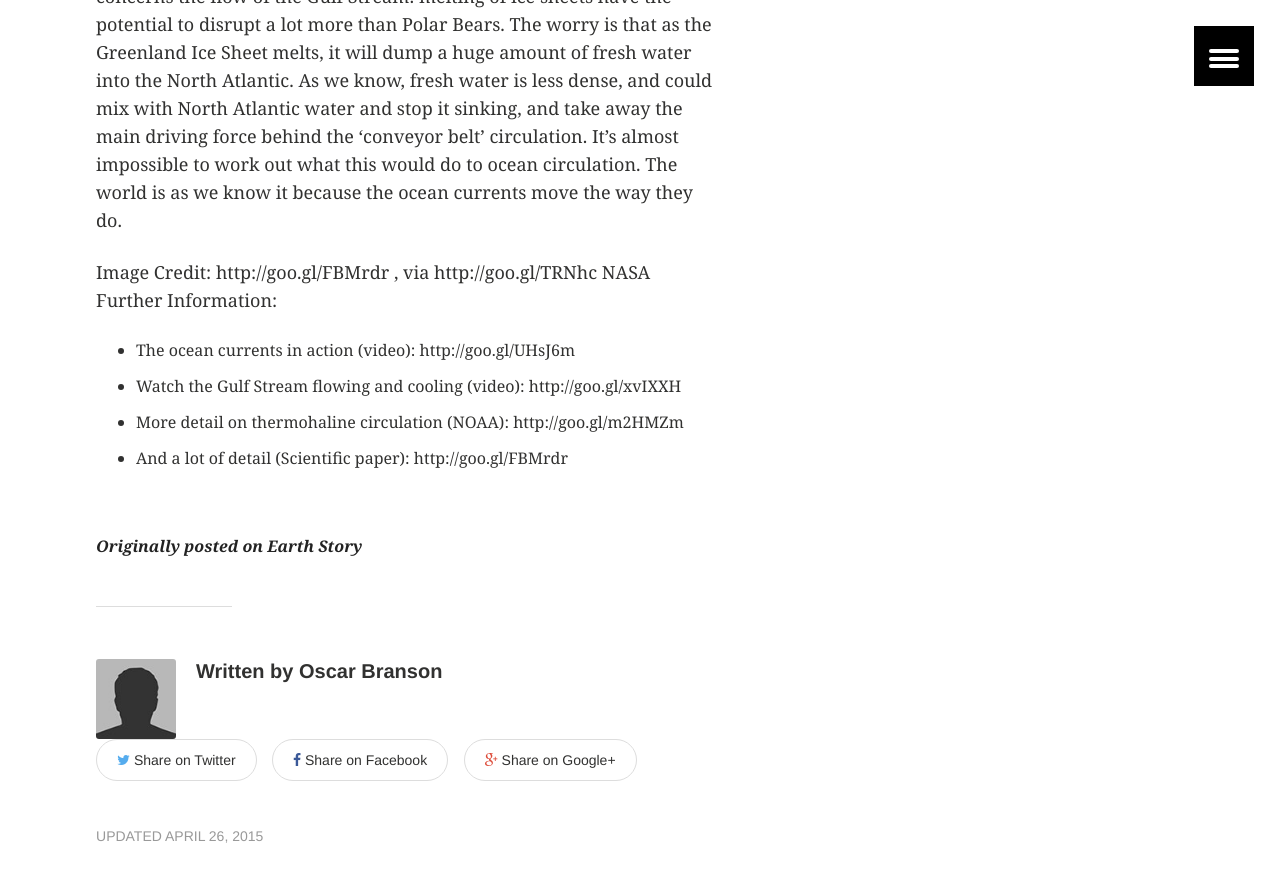
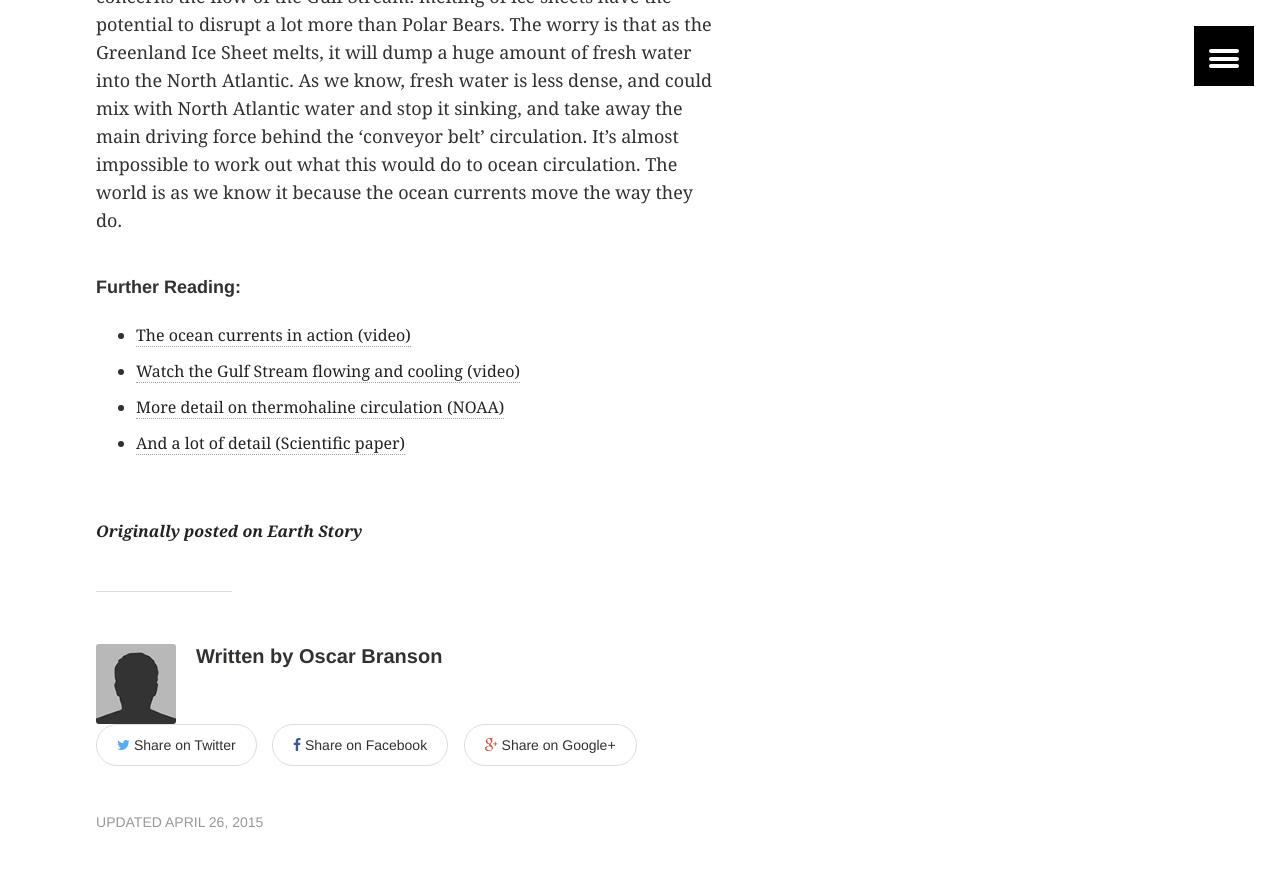
Before and after one commit to oscarbranson/oscarbranson.github.io, a Jekyll site: the page built from _posts/blog/2015-04-26-swim-with-a-viking.md, in a window 1280 px wide and 900 px high, scrolled down 3118 px. Shown: the top 882 px of the window. Built offline with Jekyll 4.4.1, drawn with Linux system fonts in a browser that asks for light colours.

Commit message:
Fixed links in 'swim with a viking'

```diff
--- a/_posts/blog/2015-04-26-swim-with-a-viking.md
+++ b/_posts/blog/2015-04-26-swim-with-a-viking.md
@@ -37,11 +37,8 @@ Our bucket analogy, while ridiculous, is pretty much what happens. Ocean circula
 The picture above is complex, but doesn't begin to scratch the surface of these global ocean processes. Oceanographers spend their entire lives trying to work out the peculiarities of ocean currents, and how they tie in to climate and our daily lives. A pressing question at the moment concerns the flow of the Gulf Stream: melting of ice sheets have the potential to disrupt a lot more than Polar Bears. The worry is that as the Greenland Ice Sheet melts, it will dump a huge amount of fresh water into the North Atlantic. As we know, fresh water is less dense, and could mix with North Atlantic water and stop it sinking, and take away the main driving force behind the 'conveyor belt' circulation. It's almost impossible to work out what this would do to ocean circulation. The world is as we know it because the ocean currents move the way they do.
 
 
-Image Credit: http://goo.gl/FBMrdr
-, via http://goo.gl/TRNhc
-NASA
-Further Information:
-- The ocean currents in action (video): http://goo.gl/UHsJ6m
-- Watch the Gulf Stream flowing and cooling (video): http://goo.gl/xvIXXH
-- More detail on thermohaline circulation (NOAA): http://goo.gl/m2HMZm
-- And a lot of detail (Scientific paper): http://goo.gl/FBMrdr
+######Further Reading:
+* [The ocean currents in action (video)](http://goo.gl/UHsJ6m)
+* [Watch the Gulf Stream flowing and cooling (video)](http://goo.gl/xvIXXH)
+* [More detail on thermohaline circulation (NOAA)](http://goo.gl/m2HMZm)
+* [And a lot of detail (Scientific paper)](http://goo.gl/FBMrdr)
```
